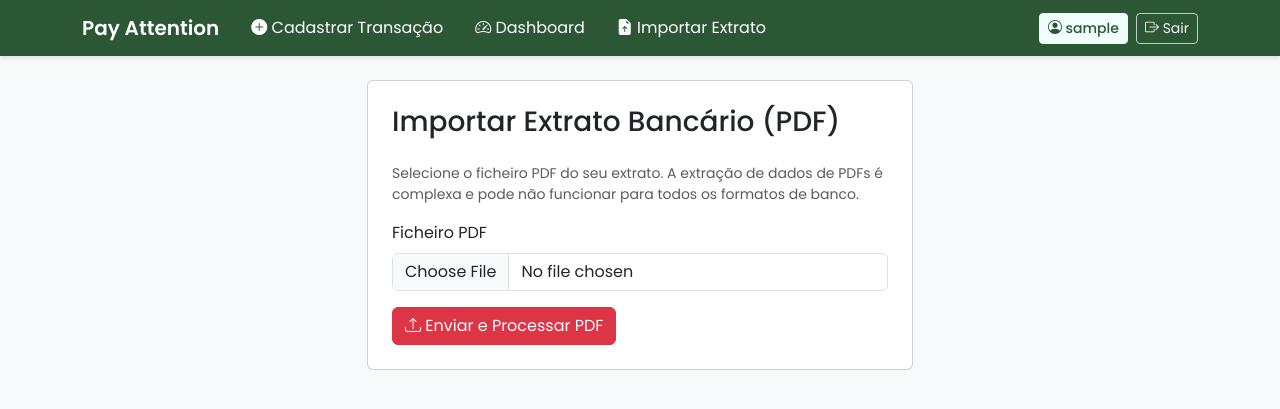
After one commit to kauaguerrero/PayAttention, a Flask app: page /importarpdf in a window 1280 px wide. The commit adds this page. Shown: the top 409 px of the page. Run offline with Flask 3, Linux system fonts and the light colour scheme; the visitor is signed in with stand-in values (Sample User, id 1); some libraries are stand-ins or nearby versions.

Commit message:
Adicionado botão de importar PDF (Falta adicionar a funcionalidade)

```diff
--- a/app.py
+++ b/app.py
@@ -8,6 +8,8 @@ from decimal import Decimal
 import csv
 import io
 from datetime import datetime
+import re
+import pdfplumber
 
 app = Flask(__name__)
 app.config.from_object(Config)
@@ -15,6 +17,7 @@ app.config.from_object(Config)
 app.secret_key = 'sua_chave_secreta_aqui'
 
 db.init_app(app)
+
 
 def extrair_beneficiario(descricao_completa):
     try:
@@ -32,6 +35,121 @@ def extrair_beneficiario(descricao_completa):
     except:
         return descricao_completa
 
+
+@app.route('/importarpdf', methods=['GET', 'POST'])
+def importar_pdf():
+    usuario_logado_id = session['id_usuario']
+
+    if request.method == 'POST':
+        if 'arquivo_pdf' not in request.files or not request.files['arquivo_pdf'].filename:
+            flash('Nenhum ficheiro selecionado!', 'danger')
+            return redirect(request.url)
+
+        arquivo = request.files['arquivo_pdf']
+        if not arquivo.filename.endswith('.pdf'):
+            flash('Formato de ficheiro inválido. Por favor, envie um ficheiro .pdf', 'warning')
+            return redirect(request.url)
+
+        try:
+            novas_transacoes = []
+            transacoes_recusadas = 0
+            saldo_atual, _, _ = calcular_saldo(usuario_logado_id)
+
+            # Dicionário para converter o nome do mês em número
+            meses_pt = {
+                'JANEIRO': 1, 'FEVEREIRO': 2, 'MARÇO': 3, 'ABRIL': 4, 'MAIO': 5, 'JUNHO': 6,
+                'JULHO': 7, 'AGOSTO': 8, 'SETEMBRO': 9, 'OUTUBRO': 10, 'NOVEMBRO': 11, 'DEZEMBRO': 12
+            }
+
+            with pdfplumber.open(arquivo) as pdf:
+                texto_completo = "".join(pagina.extract_text() for pagina in pdf.pages)
+
+            # --- LÓGICA DE EXTRAÇÃO AVANÇADA PARA O EXTRATO NUBANK ---
+            current_date = None
+            current_type = None
+            descricao_buffer = []  # Buffer para acumular linhas de descrição
+
+            linhas = texto_completo.split('\n')
+
+            for linha in linhas:
+                linha = linha.strip()
+                if not linha: continue
+
+                # 1. Tenta identificar se a linha é uma DATA (ex: 01 OUTUBRO 2025)
+                match_data = re.match(r"(\d{2})\s+([A-ZÇ]+)\s+(\d{4})", linha)
+                if match_data:
+                    dia, mes_nome, ano = match_data.groups()
+                    mes_num = meses_pt.get(mes_nome, 1)  # Usa 1 como padrão se não encontrar
+                    current_date = datetime(int(ano), mes_num, int(dia)).date()
+                    continue
+
+                # 2. Tenta identificar se a linha define o TIPO da transação (saída ou entrada)
+                if "Total de saídas" in linha:
+                    current_type = 'despesa'
+                    continue
+                if "Total de entradas" in linha:
+                    current_type = 'receita'
+                    continue
+
+                # 3. Tenta identificar se a linha é um VALOR (ex: 60,00 ou -84,00)
+                # Esta regex procura por uma linha que contenha APENAS um número.
+                match_valor = re.match(r"^(-?[\d\.,]+)$", linha.replace("R$ ", ""))
+                if match_valor and descricao_buffer and current_date and current_type:
+                    valor_str = match_valor.group(1)
+
+                    # Junta as linhas de descrição que acumulámos
+                    descricao_completa = " - ".join(descricao_buffer)
+
+                    # Limpa e converte o valor
+                    valor_limpo = valor_str.replace('.', '').replace(',', '.')
+                    valor_final = abs(Decimal(valor_limpo))
+
+                    beneficiario = extrair_beneficiario(descricao_completa)
+
+                    # Validação de Saldo
+                    if current_type == "despesa":
+                        if valor_final > saldo_atual:
+                            transacoes_recusadas += 1;
+                            descricao_buffer.clear();
+                            continue
+                        saldo_atual -= valor_final
+                    else:
+                        saldo_atual += valor_final
+
+                    nova_transacao = Transacao(
+                        descricao=descricao_completa, valor=valor_final, tipo=current_type,
+                        beneficiario=beneficiario, id_usuario=usuario_logado_id, data=current_date,
+                        categoria='A Classificar'
+                    )
+                    novas_transacoes.append(nova_transacao)
+
+                    # Limpa o buffer para a próxima transação
+                    descricao_buffer.clear()
+
+                # 4. Se a linha não for nada disso, é provavelmente parte de uma descrição.
+                # Ignoramos linhas que são claramente cabeçalhos ou rodapés.
+                elif not any(palavra in linha for palavra in ["Movimentações", "Saldo final", "Extrato gerado", "CPF"]):
+                    descricao_buffer.append(linha)
+
+            if novas_transacoes:
+                db.session.add_all(novas_transacoes)
+                db.session.commit()
+                flash(f'{len(novas_transacoes)} transações importadas do PDF com sucesso!', 'success')
+            else:
+                flash('Nenhuma transação encontrada no formato esperado dentro do PDF.', 'warning')
+
+            if transacoes_recusadas > 0:
+                flash(f'{transacoes_recusadas} despesas foram ignoradas por saldo insuficiente.', 'warning')
+
+            return redirect(url_for("listar_transacoes"))
+
+        except Exception as e:
+            db.session.rollback()
+            print(f"Erro ao processar PDF: {e}")
+            flash('Ocorreu um erro complexo ao ler o ficheiro PDF.', 'danger')
+            return redirect(request.url)
+
+    return render_template('importar_pdf.html')
 
 @app.route('/importar', methods=['GET', 'POST'])
 def importar_csv():
@@ -363,7 +481,7 @@ def listar_transacoes():
         func.sum(Transacao.valor)
     ).filter(
         Transacao.id_usuario == usuario_id,
-        Transacao.tipo == 'receita',
+        Transacao.tipo == 'despesa',
         Transacao.categoria.ilike('Investimento'),
         # Filtra pelo mês e ano atuais
         func.extract('month', Transacao.data) == hoje.month,
--- a/templates/base.html
+++ b/templates/base.html
@@ -13,7 +13,7 @@
 
     <style>
         :root {
-            --cor-principal: #167977;
+            --cor-principal: #2b5735;
             --cor-sucesso: #28a745;
             --cor-perigo: #d9534f;
             --cor-fundo-claro: #f8f9fa;
@@ -75,8 +75,9 @@
                             <i class="bi bi-speedometer2"></i> Dashboard </a>
                     </li>
                     <li class="nav-item me-3">
-                        <a class="nav-link text-white" href="{{ url_for('importar_csv') }}">
-                            <i class="bi bi-file-earmark-arrow-up-fill"></i> Importar Extrato </a>
+                        <a class="nav-link text-white" href="{{ url_for('importar') }}">
+                        <i class="bi bi-file-earmark-arrow-up-fill"></i> Importar Extrato
+                        </a>
                     </li>
                 {% endif %}
             </ul>
--- a/templates/definir_meta.html
+++ b/templates/definir_meta.html
@@ -30,7 +30,7 @@
                 <div class="mb-3">
                     <label for="meta" class="form-label">Valor da Meta (R$)</label>
                     <input type="number" step="0.01" class="form-control" id="meta" name="meta"
-                           value="{{ "%.2f" | format(meta_atual) }}"
+                           value= "{{ '%.2f' | format(meta_atual) }}"
                            placeholder="Ex: 1000.00" required>
                 </div>
                 <button type="submit" class="btn btn-primary-custom w-100">
--- a/templates/importar.html
+++ b/templates/importar.html
@@ -75,6 +75,9 @@
                 </button>
             </form>
         </div>
+        <button class="btn btn-danger" type="submit">
+            <i class="bi bi-file-earmark-pdf-fill"></i><a class ="btn btn-danger" href="{{ url_for('importar_pdf') }}"> Importar em PDF </a>
+        </button>
     </div>
 </div>
 {% endblock %}
--- /dev/null
+++ b/templates/importar_pdf.html
@@ -0,0 +1,27 @@
+{% extends "base.html" %}
+
+{% block title %} Importar Extrato PDF | Pay Attention {% endblock %}
+
+{% block content %}
+<div class="row justify-content-center">
+    <div class="col-md-6">
+        <div class="card p-4">
+            <h3 class="mb-4">Importar Extrato Bancário (PDF)</h3>
+            <p class="text-muted    small">
+                Selecione o ficheiro PDF do seu extrato. A extração de dados de PDFs é complexa e pode não funcionar para todos os formatos de banco.
+            </p>
+
+            <form method="POST" enctype="multipart/form-data">
+                <div class="mb-3">
+                    <label for="arquivo_pdf" class="form-label">Ficheiro PDF</label>
+                    <input class="form-control" type="file" id="arquivo_pdf" name="arquivo_pdf" accept=".pdf" required>
+                </div>
+
+                <button class="btn btn-danger   " type="submit">
+                    <i class="bi bi-upload"></i> Enviar e Processar PDF
+                </button>
+            </form>
+        </div>
+    </div>
+</div>
+{% endblock %}
```
Also changed, not shown: 1 other file.
